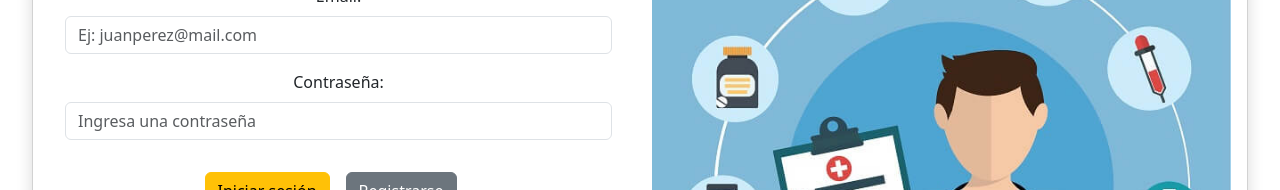
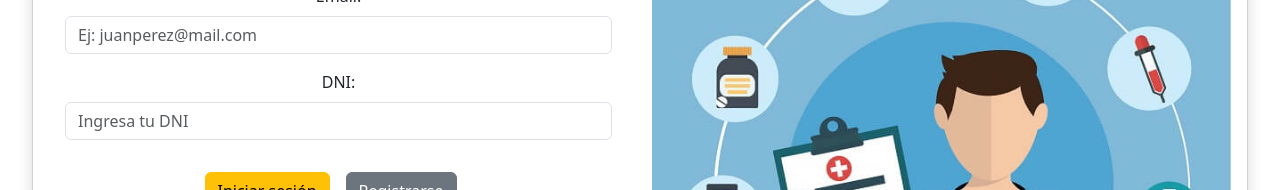
Before and after one commit to tomas0204/Clinica-React, a React (Vite) app: page /login in a window 1280 px wide. Shown: the part 153-343 px from the top of the page. Built offline with nearby package versions, Linux system fonts and the light colour scheme.

Commit message:
Cambio de lógica en login (contraseña -> DNI del usuario)

```diff
--- a/src/components/views/Login.jsx
+++ b/src/components/views/Login.jsx
@@ -10,7 +10,7 @@ const Login = () => {
   const [loginError, setLoginError] = useState("");
 
   const onSubmit = (data) => {
-    const users = JSON.parse(localStorage.getItem("users")) || [];
+    const users = JSON.parse(sessionStorage.getItem("users")) || [];
 
     const userFound = users.find(
       (u) => u.email === data.email && u.password === data.password
@@ -21,7 +21,7 @@ const Login = () => {
       return;
     }
 
-    localStorage.setItem("currentUser", JSON.stringify(userFound));
+    sessionStorage.setItem("currentUser", JSON.stringify(userFound));
     alert("Inicio de sesión exitoso");
   };
 
@@ -52,30 +52,28 @@ const Login = () => {
                   </Form.Text>
                 </Form.Group>
 
-                <Form.Group className="mb-3" controlId="formBasicPassword">
-                  <Form.Label>Contraseña:</Form.Label>
+                <Form.Group className="mb-3" controlId="formBasicDNI">
+                  <Form.Label>DNI:</Form.Label>
                   <Form.Control
-                    type="password"
-                    placeholder="Ingresa una contraseña"
-                    {...register("password", {
-                        required: "La contraseña es obligatoria",
-                        minLength: {
-                        value: 6,
-                        message: "Debe tener al menos 6 caracteres"
+                    type="text"
+                    placeholder="Ingresa tu DNI"
+                    {...register("dni", {
+                      required: "El DNI es obligatorio",
+                      pattern: {
+                        value: /^[0-9]{7,8}$/,
+                        message: "El DNI debe contener solo números (7 u 8 dígitos)"
                       }
                     })}
+                  />
 
-                  />
                   <Form.Text className="text-danger">
-                    {errors.password?.message}
-                  </Form.Text>
-                  <Form.Text className="text-danger">
-                    {loginError}
+                    {errors.dni?.message || loginError}
                   </Form.Text>
                 </Form.Group>
                 <Button variant="warning" type="submit">
                   Iniciar sesión
                 </Button>
+
                 <Button
                   variant="secondary"
                   className="m-3"
```
Lines whose indentation alone changed are shown as unchanged.
